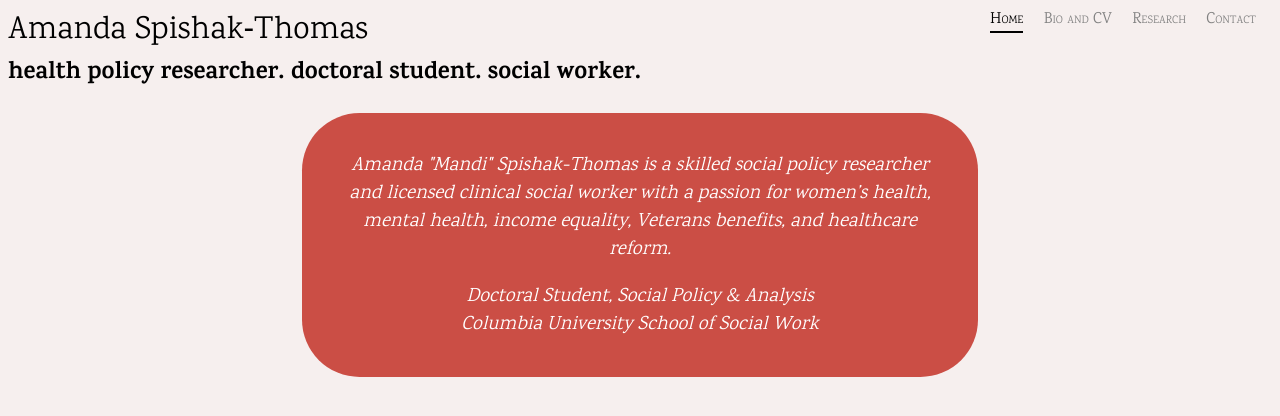
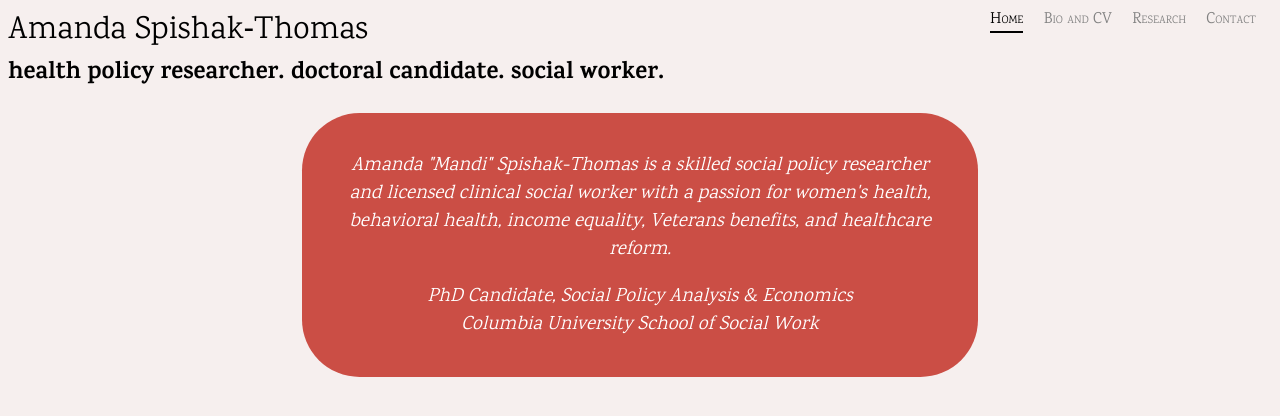
Before and after one commit to emspishak/ericspishak.com, a PHP site: page / in a window 1280 px wide. Shown: the top 416 px of the page. Run offline with PHP 8.4, Linux system fonts and the light colour scheme.

Commit message:
Mandi passed her comps!
And a few other text updates.

🎉 Congrats Mandi!! 🎉

```diff
--- a/root/var/www/aspishakthomas.com/bio/index.php
+++ b/root/var/www/aspishakthomas.com/bio/index.php
@@ -6,7 +6,7 @@ top(Page::BIO);
   <div class="col" id="bio">
     <h3>About Me</h3>
     <p>
-      Mandi Spishak-Thomas (she/her) is a doctoral student at Columbia University's
+      Mandi Spishak-Thomas (she/her) is a doctoral candidate at Columbia University's
       <a href="https://socialwork.columbia.edu">School of Social Work</a> and
       researcher in the <a href="https://cprc.columbia.edu">Columbia Population
       Research Center</a>. Her research interests focus broadly on health policy,
--- a/root/var/www/aspishakthomas.com/index.php
+++ b/root/var/www/aspishakthomas.com/index.php
@@ -6,12 +6,12 @@ top(Page::HOME);
 <div id="quotebox">
   <p id="quote">
     Amanda "Mandi" Spishak-Thomas is a skilled social policy researcher and
-    licensed clinical social worker with a passion for women’s health, mental
+    licensed clinical social worker with a passion for women's health, behavioral
     health, income equality, Veterans benefits, and healthcare reform.
   </p>
 
   <div>
-    Doctoral Student, Social Policy &amp; Analysis
+    PhD Candidate, Social Policy Analysis &amp; Economics
   </div>
 
   <div>
--- a/root/var/www/aspishakthomas.com/template.php
+++ b/root/var/www/aspishakthomas.com/template.php
@@ -59,7 +59,7 @@ function top($page) {
     <div class="header">
       <div class="name">
         <h1>Amanda Spishak&#8209;Thomas</h1>
-        <h2>health policy researcher. doctoral student. social worker.</h2>
+        <h2>health policy researcher. doctoral candidate. social worker.</h2>
       </div>
       <div class="nav">
         <?php
```
